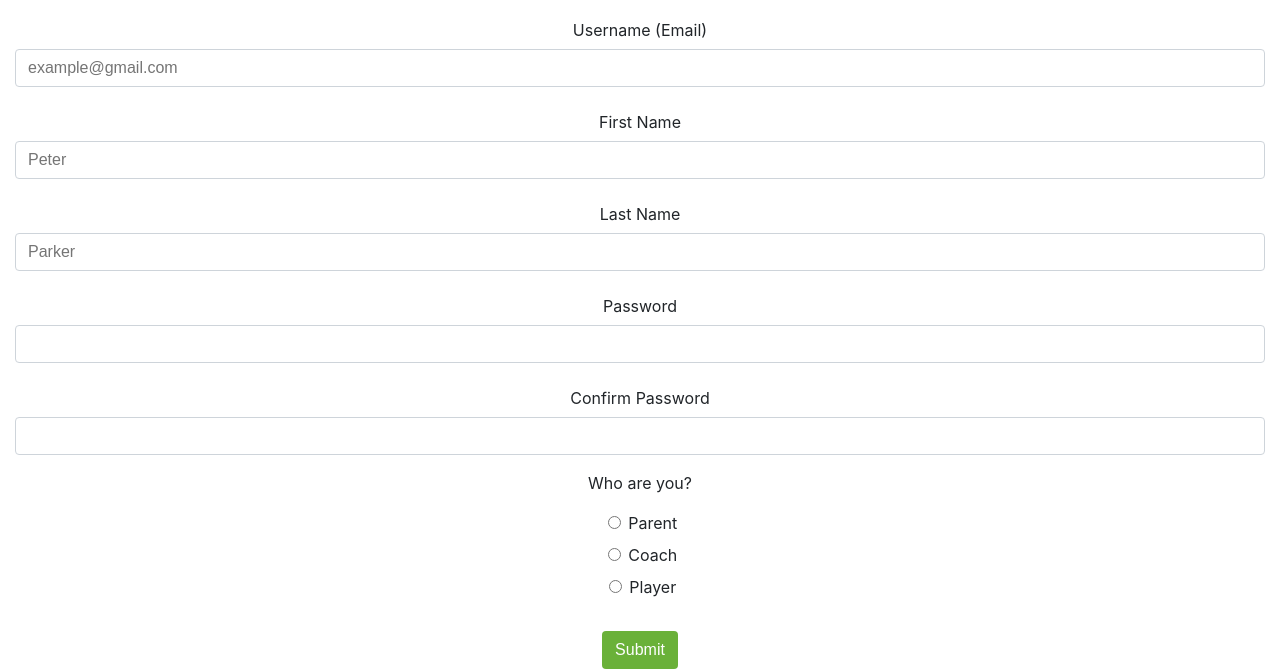
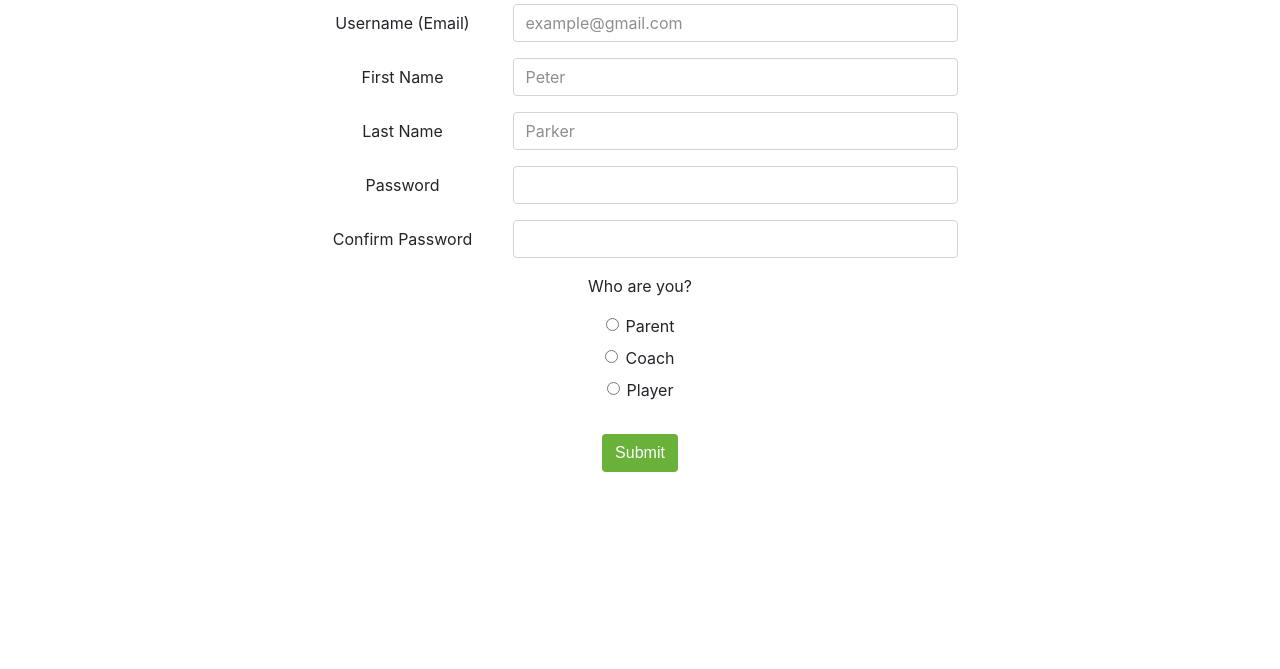
Before and after one commit to phtran/cse-134-hw3-2, a plain HTML site: page app/signup.html in a window 1280 px wide. Shown: the part 144-813 px from the top of the page. Drawn offline with Linux system fonts and the light colour scheme.

Commit message:
Peter: I changed the colors of the placeholders and the links to match the bootstrap more and I fixed the Soccer Tracker header position so it's closer to the bootstrap

```diff
--- a/app/css/index.css
+++ b/app/css/index.css
@@ -64,7 +64,7 @@ h1 {
 }
 
 a:-webkit-any-link {
-    color: -webkit-link;
+    color: #1b7ee8;
     cursor: auto;
     text-decoration: none;
 }
--- a/app/css/signup.css
+++ b/app/css/signup.css
@@ -6,7 +6,6 @@
     margin-left: 10px;
     font-weight: bold;
     color: #FEFEFE;
-    margin-bottom: 1px;
 }
 
 #content {
@@ -64,12 +63,42 @@ body {
     white-space: nowrap;
 }
 
+@media (min-width: 576px) {
+    .container {
+        max-width: 540px;
+    }
+}
+
+@media (min-width: 768px) {
+    .container {
+        max-width: 720px;
+    }
+}
+
+@media (min-width: 992px) {
+    .container {
+        max-width: 960px;
+    }
+}
+
+@media (min-width: 1200px) {
+    .container {
+        max-width: 1140px;
+    }
+}
+
 .container {
     width: 100%;
     padding-right: 15px;
     padding-left: 15px;
     margin-right: auto;
     margin-left: auto;
+}
+
+@media (min-width: 768px) {
+    .justify-content-md-center {
+        justify-content: center!important;
+    }
 }
 
 a:-webkit-any-link {
@@ -88,7 +117,7 @@ h1 {
     margin-top: 0;
     display: block;
     -webkit-margin-before: 0.67em;
-    -webkit-margin-after: 0.67em;
+    -webkit-margin-after: 0;
     -webkit-margin-start: 0px;
     -webkit-margin-end: 0px;
 }
@@ -96,7 +125,7 @@ h1 {
 
 span {
     position:relative;
-    bottom:0.5rem;
+    bottom:0.47rem;
 }
 
 .form-group {
@@ -138,12 +167,26 @@ label {
     line-height: 1.5;
 }
 
+@media (min-width: 576px) {
+    .col-sm-2 {
+        flex: 0 0 16.666667%;
+        max-width: 16.666667%;
+    }
+}
+
 .col-sm-2 {
     position: relative;
     width: 100%;
     min-height: 1px;
     padding-right: 15px;
     padding-left: 15px;
+}
+
+@media (min-width: 576px) {
+    .col-sm-5 {
+        flex: 0 0 41.666667%;
+        max-width: 41.666667%;
+    }
 }
 
 .col-sm-5 {
@@ -165,6 +208,17 @@ button, input {
     margin-bottom: .5rem;
 }
 
+.form-check-input {
+    position: absolute;
+    margin-top: .25rem;
+    margin-left: -1.25rem;
+}
+
+.form-check-label {
+    padding-left: 1.25rem;
+    margin-bottom: 0;
+}
+
 .btn {
     display: inline-block;
     font-weight: 400;
@@ -179,3 +233,11 @@ button, input {
     border-radius: .25rem;
     transition: background-color .15s ease-in-out,border-color .15s ease-in-out,box-shadow .15s ease-in-out;
 }
+
+input {
+    font-family: inherit;
+}
+
+::-webkit-input-placeholder {
+    color: #8e8e8e;
+}
```
